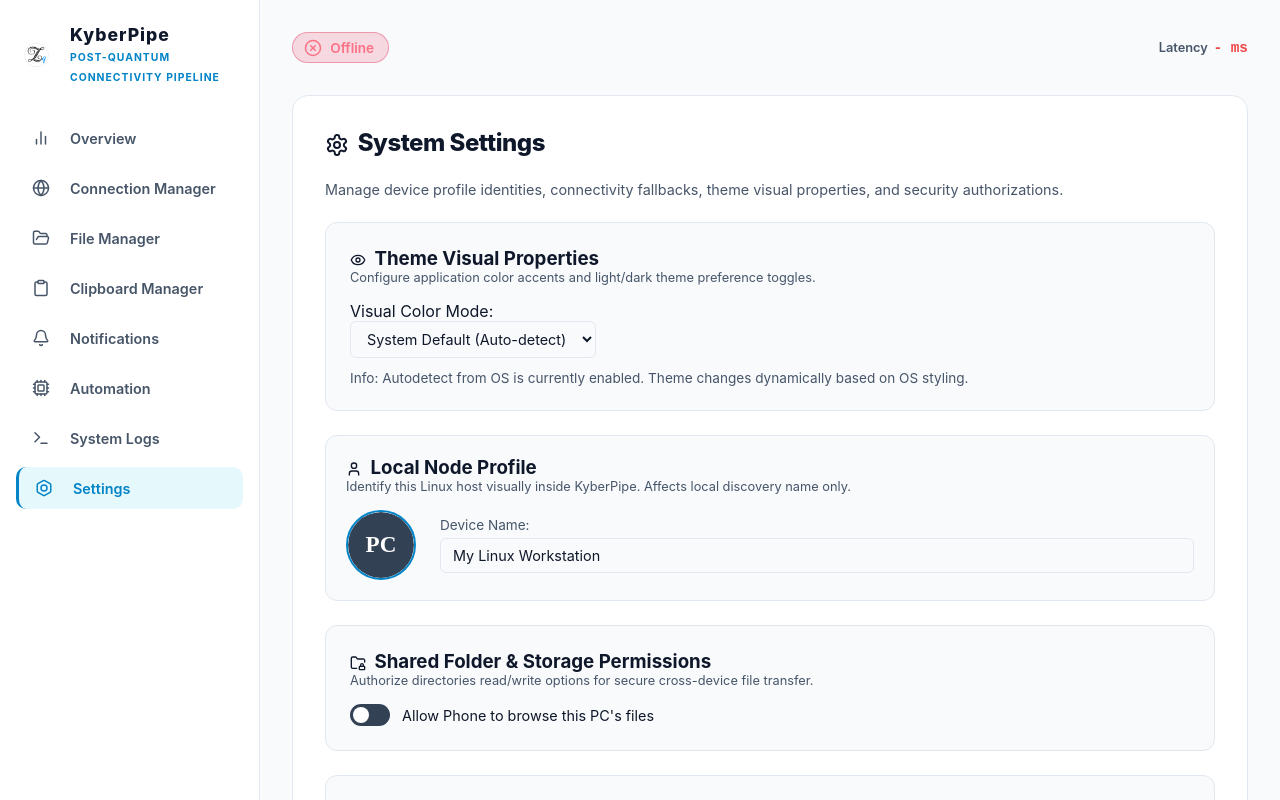
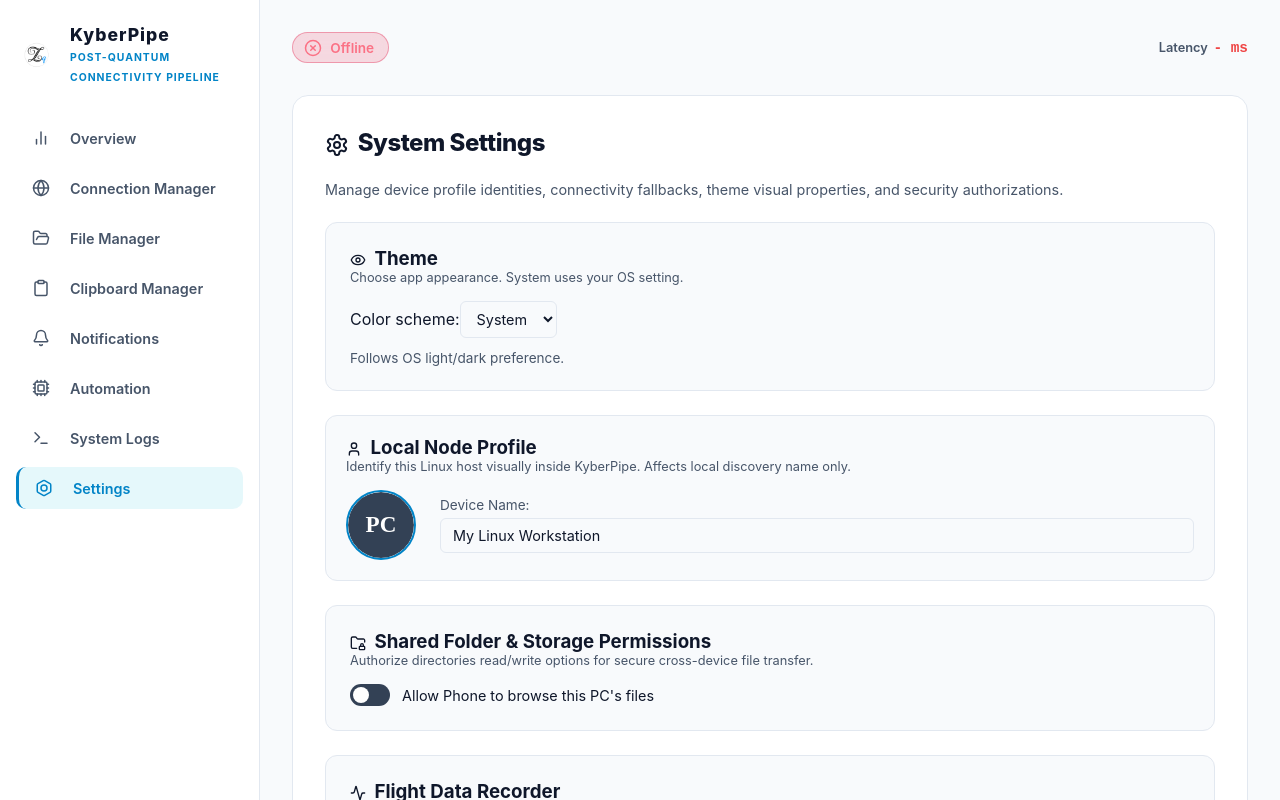
Before and after one commit to Brilliafy/KyberPipe, a Vue app in the folder desktop-app/: page / in a window 1280 px wide. Both pictures are taken after a click on the button "Settings". Built offline with nearby package versions, Linux system fonts and the light colour scheme.

Commit message:
Reapply "fix(ui): dark titlebar, rename theme dropdown, fix QR canvas rendering"
This reverts commit 46c3d74856abfafe610cdfc34b96b175372fec44.

```diff
--- a/desktop-app/src/App.vue
+++ b/desktop-app/src/App.vue
@@ -949,6 +949,7 @@
   --text-secondary: #94a3b8;
   --accent-cyan: #06b6d4;
   --accent-indigo: #6366f1;
+  color-scheme: dark;
 }
 
 .flatpak-modal-overlay {
@@ -980,6 +981,7 @@
   --text-primary: #0f172a;
   --text-secondary: #475569;
   --accent-cyan: #0284c7;
+  color-scheme: light;
 }
 html.theme-oled-black {
   --bg-dark: #000000;
--- a/desktop-app/src/components/SettingsPanel.vue
+++ b/desktop-app/src/components/SettingsPanel.vue
@@ -87,28 +87,28 @@
     <h2 class="section-title"><Settings style="display:inline-block; vertical-align:middle; margin-right:0.25rem;" :size="24" /> System Settings</h2>
     <p class="section-subtitle">Manage device profile identities, connectivity fallbacks, theme visual properties, and security authorizations.</p>
 
-    <!-- Theme Visual Properties Card -->
+    <!-- Theme Settings Card -->
     <div class="card theme-settings-card" style="margin-bottom: 1.5rem; padding: 1.5rem;">
-      <h3><Eye style="display:inline-block; vertical-align:middle; margin-right:0.25rem;" :size="16" /> Theme Visual Properties</h3>
-      <p class="card-desc">Configure application color accents and light/dark theme preference toggles.</p>
+      <h3><Eye style="display:inline-block; vertical-align:middle; margin-right:0.25rem;" :size="16" /> Theme</h3>
+      <p class="card-desc">Choose app appearance. System uses your OS setting.</p>
 
       <div class="form-group" style="max-width: 300px;">
-        <label for="theme-select">Visual Color Mode:</label>
+        <label for="theme-select">Color scheme:</label>
         <select
           id="theme-select"
           class="input-select"
           :value="themeMode"
           @change="emit('update:themeMode', ($event.target as HTMLSelectElement).value); emit('saveSettings')"
         >
-          <option value="light">Light Theme Mode</option>
-          <option value="dark">Dark Theme Mode</option>
-          <option value="auto">System Default (Auto-detect)</option>
+          <option value="light">Light</option>
+          <option value="dark">Dark</option>
+          <option value="auto">System</option>
         </select>
       </div>
 
       <div class="theme-autodetect-row" style="margin-top: 0.75rem; font-size: 0.85rem; color: var(--text-secondary);">
         <span v-if="themeMode === 'auto'">
-          Info: Autodetect from OS is currently enabled. Theme changes dynamically based on OS styling.
+          Follows OS light/dark preference.
         </span>
       </div>
     </div>
@@ -349,6 +349,7 @@
   border-radius: 6px;
   font-size: 0.9rem;
   outline: none;
+  color-scheme: dark;
 }
 .input-text:focus, .input-select:focus {
   border-color: var(--accent-indigo);
```
